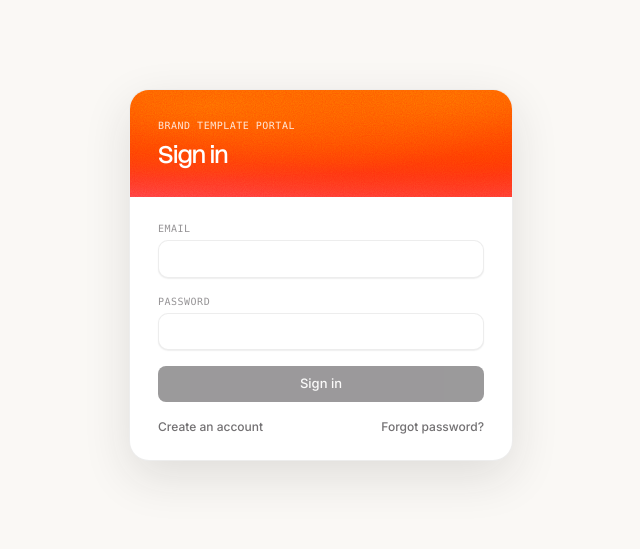
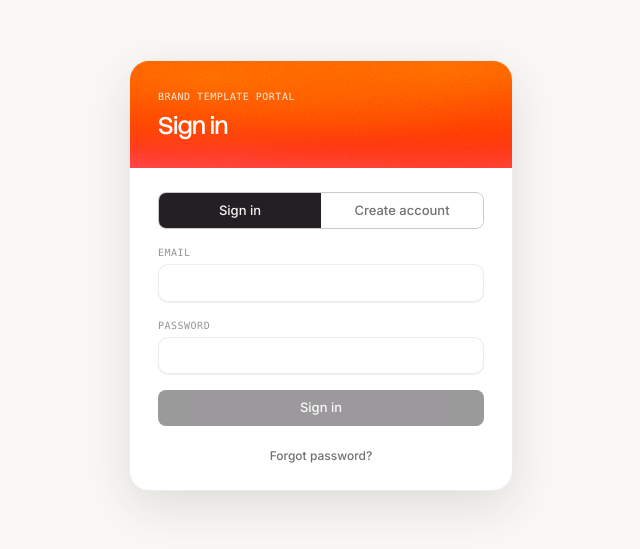
Before and after one commit to christophermunafo25/SignatureHealthMasterContentTemplates, a React (Vite) app: page / in a window 1280 px wide. Shown: the part 125-674 px from the top of the page, without its empty margins (319-959 px from the left). Built offline with nearby package versions, Linux system fonts and the light colour scheme; no server answers; a web font is replaced by a local one.

Commit message:
Make sign up a first-class tab on the auth page
Segmented Sign in / Create account toggle replaces the small text links;
forgot-password stays under sign in.

Co-Authored-By: Claude Fable 5 <noreply@anthropic.com>

```diff
--- a/src/app/components/auth/AuthPage.tsx
+++ b/src/app/components/auth/AuthPage.tsx
@@ -108,6 +108,40 @@ export function AuthPage() {
         </div>
 
         <div className="px-7 py-6 space-y-4">
+          {(view === "signin" || view === "signup") && (
+            <div
+              className="grid grid-cols-2 rounded-lg overflow-hidden"
+              style={{ border: "1px solid var(--hairline-strong)" }}
+              role="tablist"
+              aria-label="Sign in or create account"
+            >
+              {([
+                ["signin", "Sign in"],
+                ["signup", "Create account"],
+              ] as const).map(([v, label]) => (
+                <button
+                  key={v}
+                  role="tab"
+                  aria-selected={view === v}
+                  onClick={() => {
+                    setView(v);
+                    setError(null);
+                    setNotice(null);
+                  }}
+                  className="py-2 transition-colors"
+                  style={{
+                    fontSize: 13,
+                    fontFamily: "var(--font-ui)",
+                    ...(view === v
+                      ? { background: "var(--ink)", color: "var(--fg-on-dark-1)" }
+                      : { background: "var(--lift)", color: "var(--fg-2)" }),
+                  }}
+                >
+                  {label}
+                </button>
+              ))}
+            </div>
+          )}
           {view === "checkEmail" ? (
             <p style={{ fontSize: 13, color: "var(--fg-2)", lineHeight: 1.6 }}>
               Almost there — we sent a confirmation link to <b style={{ color: "var(--ink)" }}>{email}</b>.
@@ -140,14 +174,13 @@ export function AuthPage() {
               <button className="sp-btn sp-btn-primary w-full" disabled={busy || !email || !password} onClick={() => void signIn()}>
                 {busy ? "Signing in…" : "Sign in"}
               </button>
-              <div className="flex items-center justify-between">
-                <button style={{ fontSize: 12, color: "var(--fg-2)" }} onClick={() => setView("signup")}>
-                  Create an account
-                </button>
-                <button style={{ fontSize: 12, color: "var(--fg-2)" }} onClick={() => setView("forgot")}>
-                  Forgot password?
-                </button>
-              </div>
+              <button
+                className="w-full text-center"
+                style={{ fontSize: 12, color: "var(--fg-2)" }}
+                onClick={() => setView("forgot")}
+              >
+                Forgot password?
+              </button>
             </>
           )}
           {view === "signup" && (
@@ -156,9 +189,6 @@ export function AuthPage() {
                 {busy ? "Creating…" : "Create account"}
               </button>
               <p style={{ fontSize: 11, color: "var(--fg-3)" }}>Password must be at least 8 characters.</p>
-              <button style={{ fontSize: 12, color: "var(--fg-2)" }} onClick={() => setView("signin")}>
-                Already have an account? Sign in
-              </button>
             </>
           )}
           {view === "forgot" && (
```
